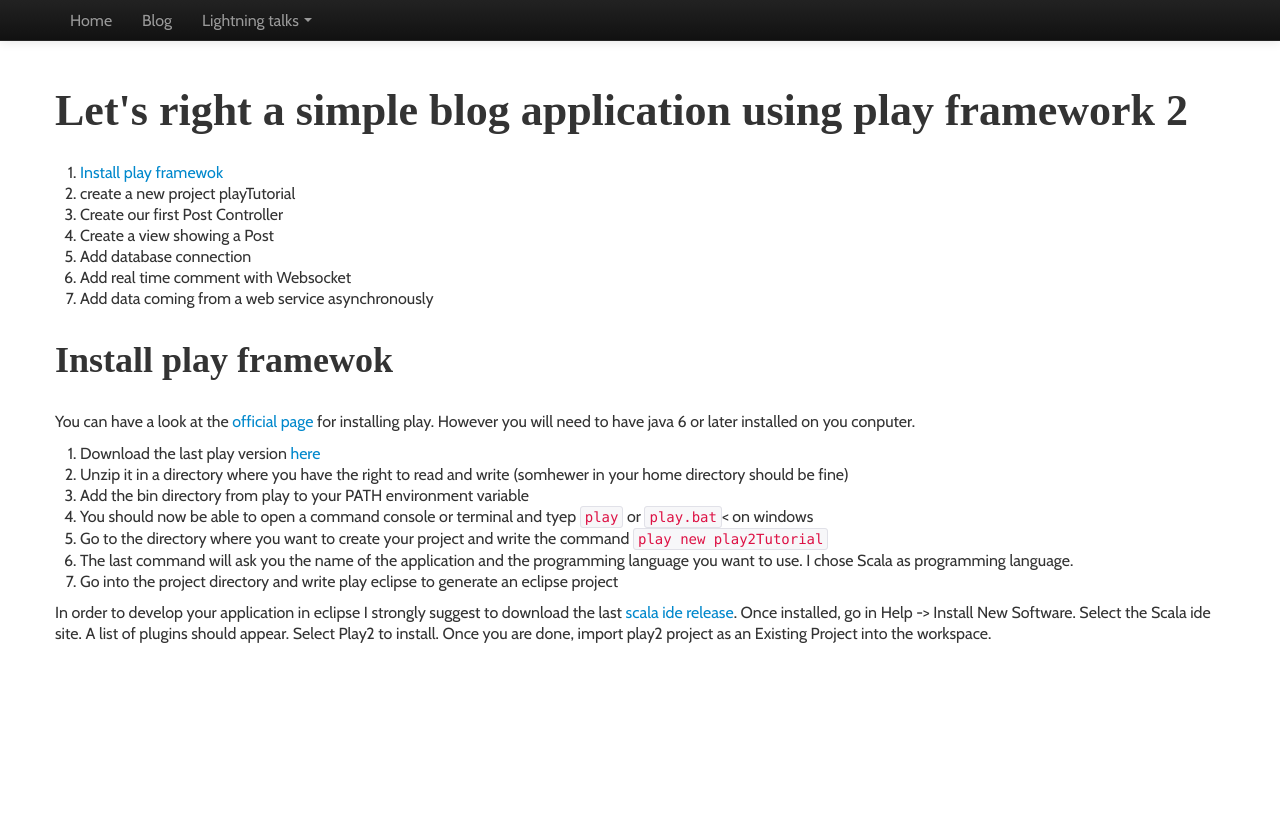
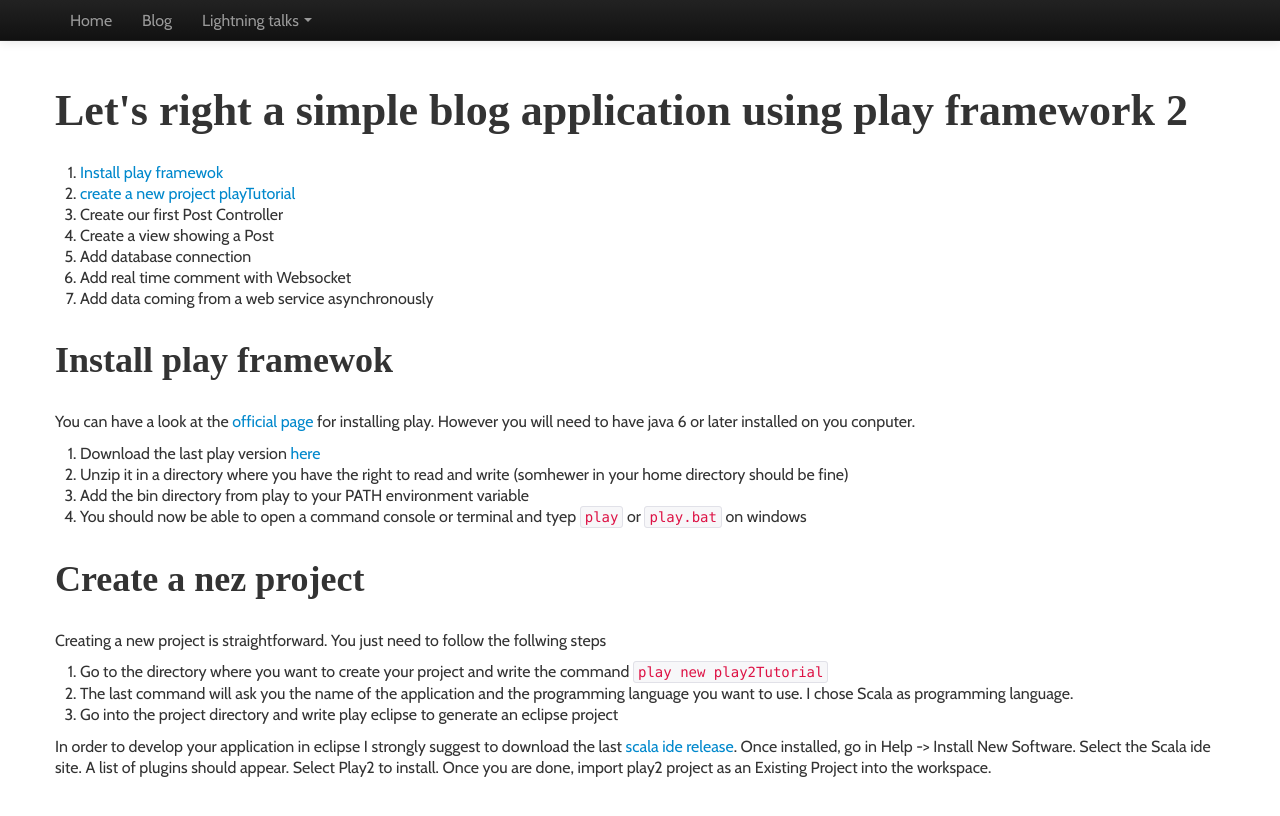
Before and after one commit to toff63/Sandbox, a Jekyll site: the page built from tutorial/play2.html, in a window 1280 px wide. Shown: the top 816 px of the page. Built offline with Jekyll 4.4.1, drawn with Linux system fonts in a browser that asks for light colours; nearby versions of some CDN libraries; some web fonts are replaced; Markdown is read by kramdown in place of the engine named in the settings.

Commit message:
Added details to setup your play environment for a new project

```diff
--- a/tutorial/play2.html
+++ b/tutorial/play2.html
@@ -8,7 +8,7 @@
 <nav>
 <ol>
 	<li><a href="#install">Install play framewok</a></li>
-	<li>create a new project playTutorial</li>
+	<li><a href="new-project">create a new project playTutorial</a></li>
 	<li>Create our first Post Controller</li>
 	<li>Create a view showing a Post</li>
 	<li>Add database connection</li>
@@ -24,9 +24,15 @@
 	<li>Download the last play version <a href="http://www.playframework.org/download">here</a></li>
 	<li>Unzip it in a directory where you have the right to read and write (somhewer in your home directory should be fine)</li>
 	<li>Add the bin directory from play to your PATH environment variable</li>
-	<li>You should now be able to open a command console or terminal and tyep <code>play</code> or <code>play.bat</code>< on windows</li>
+	<li>You should now be able to open a command console or terminal and tyep <code>play</code> or <code>play.bat</code> on windows</li>
+</ol>
+
+<h2 id="new-project">Create a nez project</h2>
+<p>Creating a new project is straightforward. You just need to follow the follwing steps</p>
+<ol>
 	<li>Go to the directory where you want to create your project and write the command <code>play new play2Tutorial</code></li>
 	<li>The last command will ask you the name of the application and the programming language you want to use. I chose Scala as programming language.</li>
 	<li>Go into the project directory and write play eclipse to generate an eclipse project</li>
 </ol>
-In order to develop your application in eclipse I strongly suggest to download the last <a href="http://scala-ide.org/download/sdk.html">scala ide release</a>. Once installed, go in Help -> Install New Software. Select the Scala ide site. A list of plugins should appear. Select Play2 to install. Once you are done, import play2 project as an Existing Project into the workspace.
+<p>
+In order to develop your application in eclipse I strongly suggest to download the last <a href="http://scala-ide.org/download/sdk.html">scala ide release</a>. Once installed, go in Help -> Install New Software. Select the Scala ide site. A list of plugins should appear. Select Play2 to install. Once you are done, import play2 project as an Existing Project into the workspace.</p>
```
